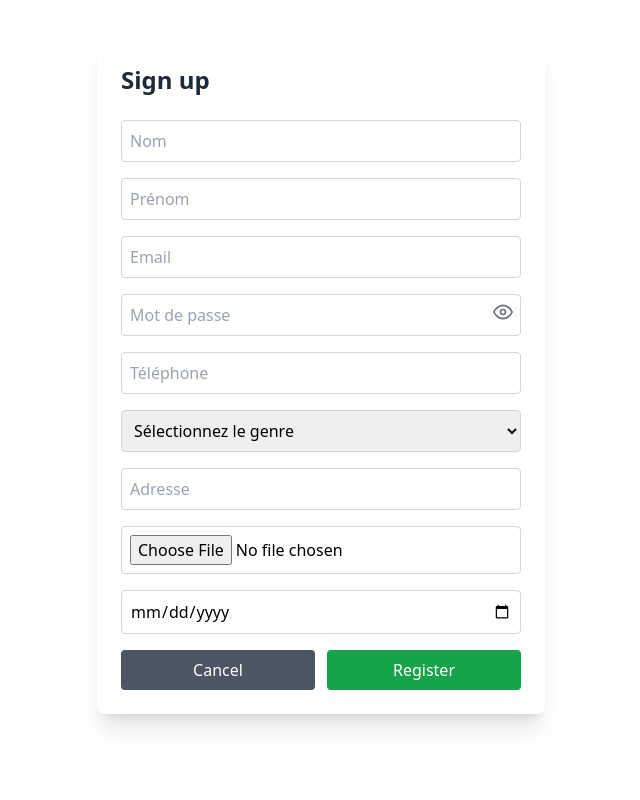
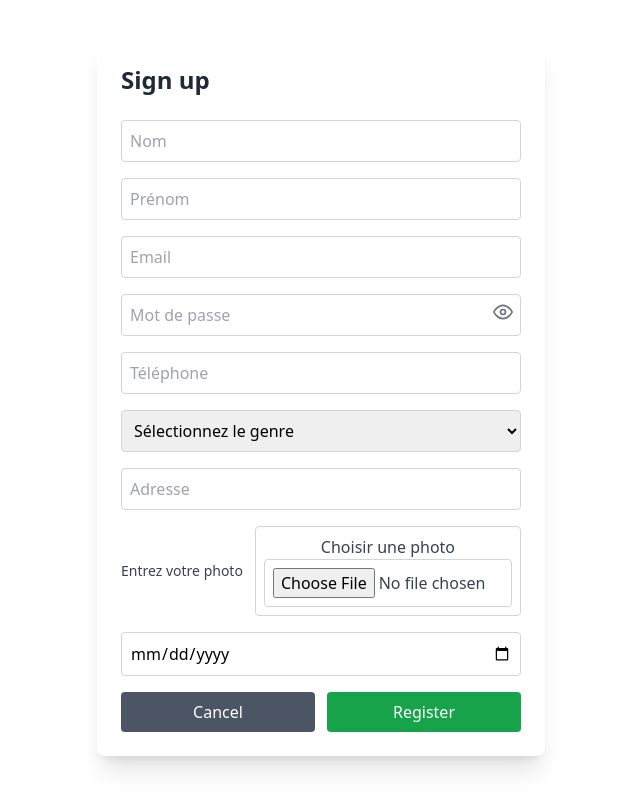
Before and after one commit to Noblette/animal-game, a React (Create React App) app in the folder frontend/: page / in a window 1280 px wide. Shown: the whole page, without its empty margins (319-959 px from the left). Built offline with nearby package versions, Linux system fonts and the light colour scheme.

Commit message:
feat: update photo en register

```diff
--- a/frontend/src/pages/Register.jsx
+++ b/frontend/src/pages/Register.jsx
@@ -108,7 +108,13 @@ const response = await fetch("http://127.0.0.1:5000/register", {
           <option value="female">Femme</option>
         </select>
         <input name="adresse" type="text" placeholder="Adresse" onChange={handleChange} className="w-full p-2 border border-gray-300 rounded" />
-        <input name="photo" type="file" onChange={handleChange} className="w-full p-2 border border-gray-300 rounded" />
+        <div className="flex items-center gap-3">
+           <span className="text-sm text-gray-700 whitespace-nowrap">Entrez votre photo</span>
+           <label className="flex-1 p-2 border border-gray-300 rounded cursor-pointer text-center text-gray-700 hover:bg-gray-50">
+    Choisir une photo
+           <input name="photo" type="file" onChange={handleChange} className="w-full p-2 border border-gray-300 rounded" />
+           </label>
+        </div>
         <input name="date_naissance" type="date" onChange={handleChange} className="w-full p-2 border border-gray-300 rounded" />
         <div className="flex gap-3">
         <button type="reset" className="w-full bg-gray-600 text-white py-2 rounded hover:bg-gray-700 transition duration-200">
```
